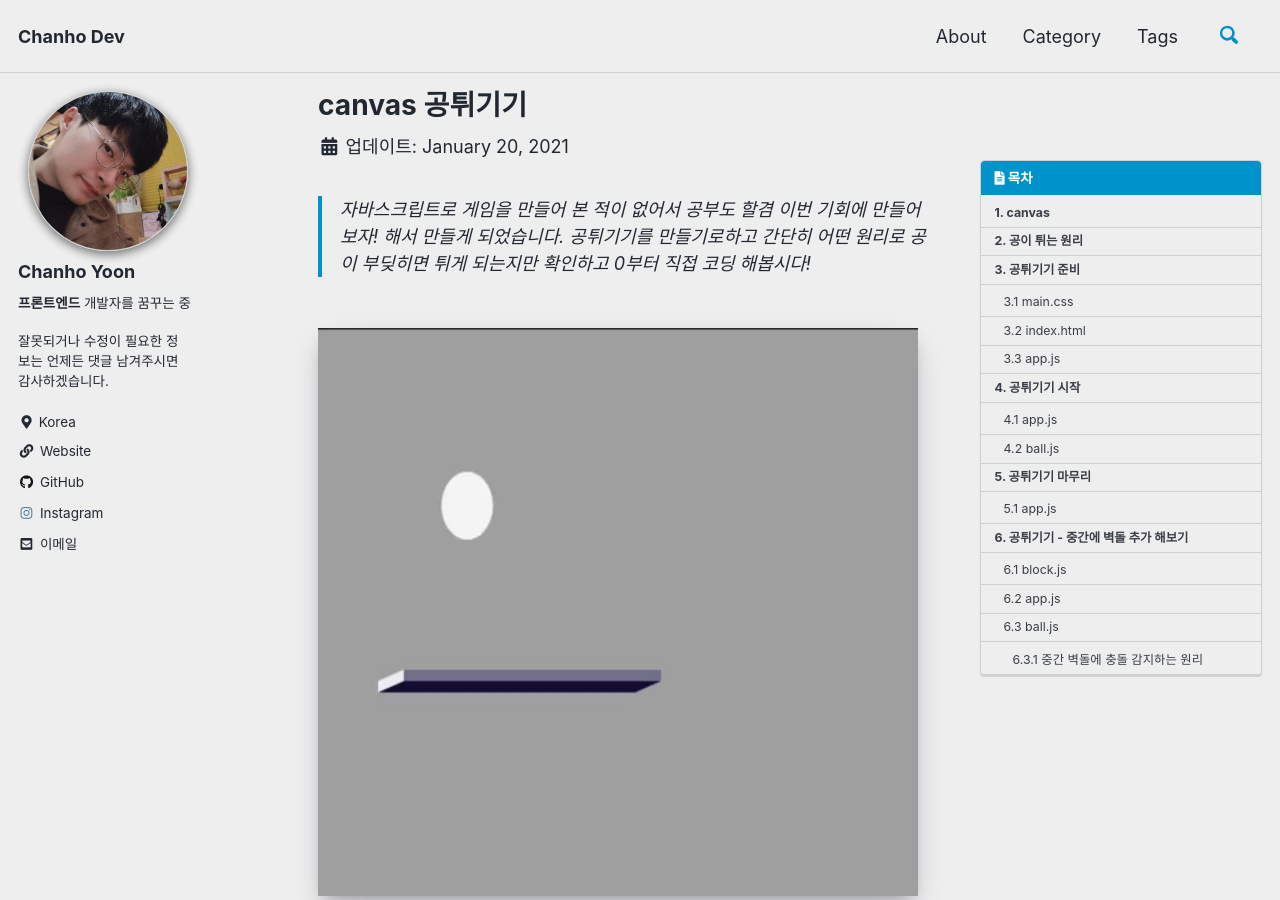
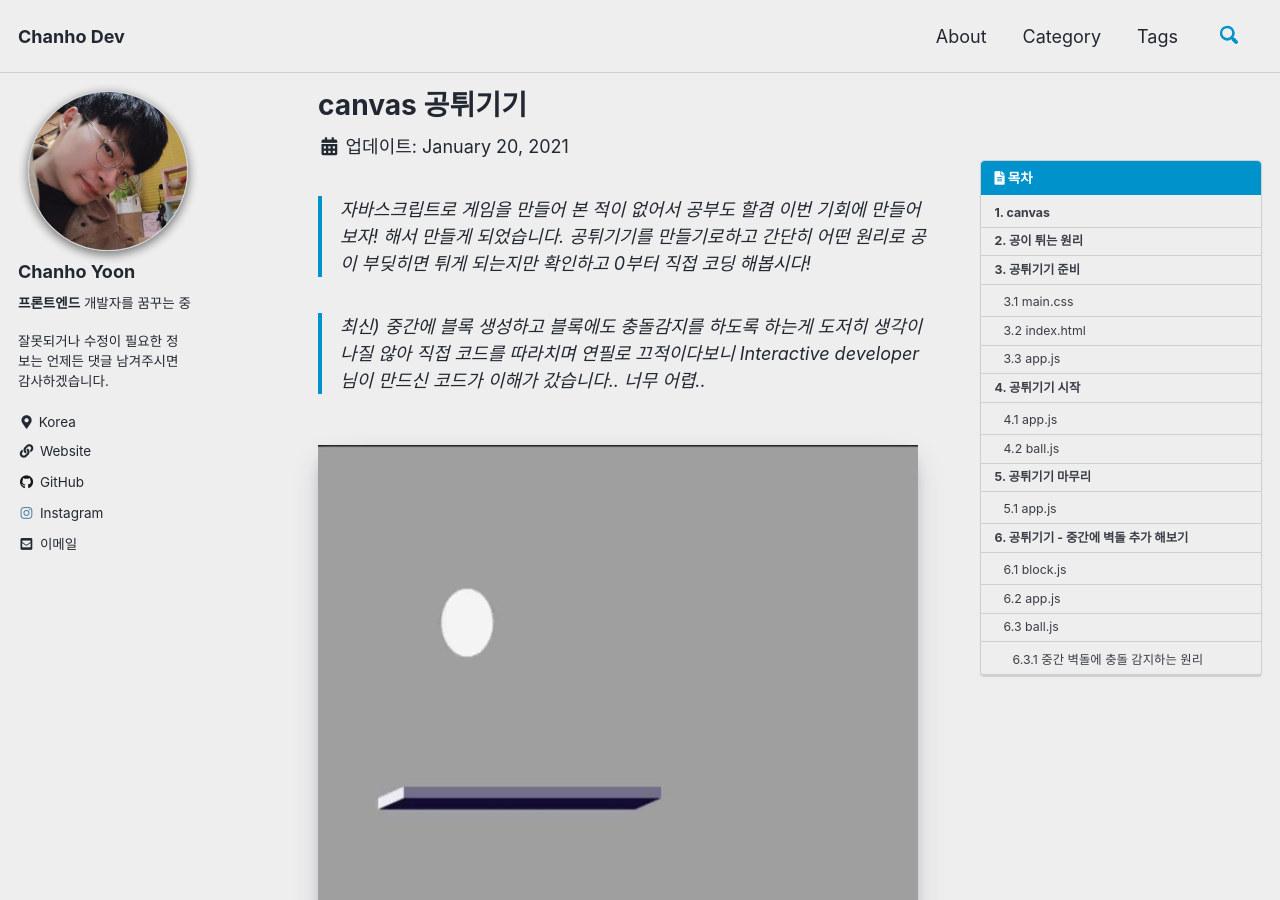
Before and after one commit to chanho-Yoon/chanho-Yoon.github.io, a Jekyll site: the page built from _posts/2021-01-20-js-canvas-ball-bounce.md, in a window 1280 px wide and 900 px high. Built offline with Jekyll 4.4.1, drawn with Linux system fonts in a browser that asks for light colours; cached includes are drawn as plain includes; comment, search, counter and statistics services are not loaded.

Commit message:
처음 시작말 수정 및 추가

```diff
--- a/_posts/2021-01-20-js-canvas-ball-bounce.md
+++ b/_posts/2021-01-20-js-canvas-ball-bounce.md
@@ -10,6 +10,9 @@ toc_label: '목차'
 
 > 자바스크립트로 게임을 만들어 본 적이 없어서 공부도 할겸 이번 기회에 만들어보자! 해서 만들게 되었습니다.
 > 공튀기기를 만들기로하고 간단히 어떤 원리로 공이 부딪히면 튀게 되는지만 확인하고 0부터 직접 코딩 해봅시다!
+
+> 최신) 중간에 블록 생성하고 블록에도 충돌감지를 하도록 하는게 도저히 생각이 나질 않아 직접 코드를 따라치며 연필로 끄적이다보니
+> Interactive developer님이 만드신 코드가 이해가 갔습니다.. 너무 어렵..
 
 <img src='/assets/images/bounceSuccess.gif' alt='main-image' style="width:600px; margin-top:15px; margin-bottom:15px; box-shadow: rgba(50, 50, 93, 0.25) 0px 13px 27px -5px, rgba(0, 0, 0, 0.3) 0px 8px 16px -8px, rgba(0, 0, 0, 0.024) 0px -6px 16px -6px;"/>
 
```
